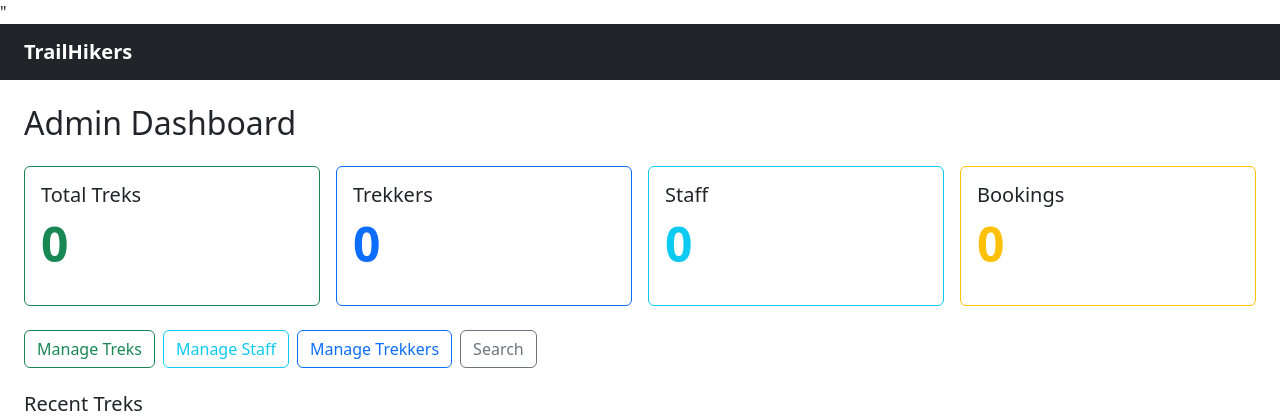
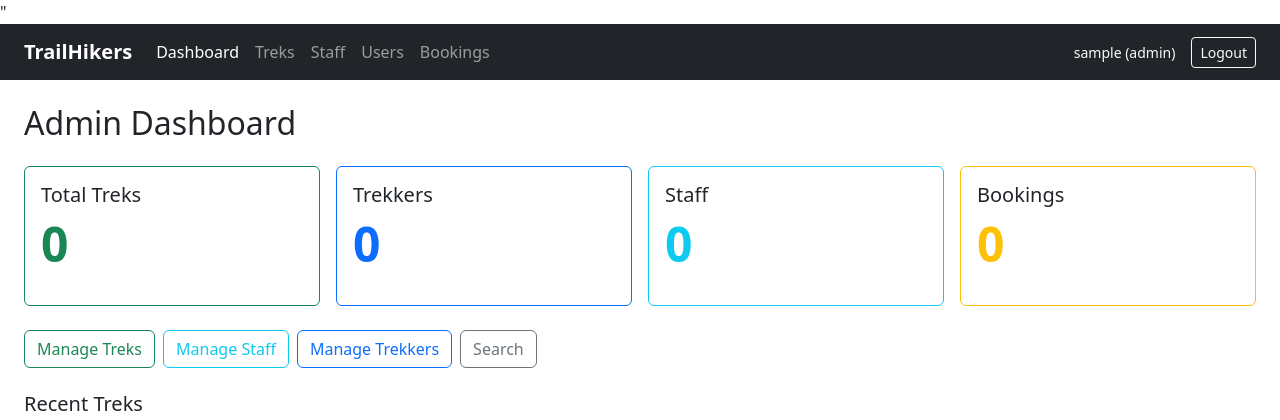
Before and after one commit to 24f2000884/trekking-management-system-may2026-mad1, a Flask app: page /admin/dashboard in a window 1280 px wide. Shown: the top 420 px of the page. Run offline with Flask 3, Linux system fonts and the light colour scheme; the visitor is signed in with stand-in values (Sample User, id 1).

Commit message:
Fixed few bugs, added edit profile page

```diff
--- a/app.py
+++ b/app.py
@@ -158,6 +158,11 @@ def edit_trek(trek_id):
         t.difficulty = request.form['difficulty']
         t.available_slots = int(request.form['slots'])
         t.status = request.form['status']
+        if t.status=='Completed':
+            Booking.query.filter_by(trek_id=trek_id,status='Booked').update({'status':'Completed'})
+            db.session.commit()
+            flash("The trek has been marked completed successfully.",'success')
+            return redirect(url_for('admin_treks'))
         db.session.commit()
         flash('The trek has been updated successfully.','success')
         return redirect(url_for('admin_treks'))
@@ -237,6 +242,11 @@ def admin_search():
     users = User.query.filter(User.username.ilike(f'%{q}%')).all() if q else []
     return render_template('admin/search.html', treks=treks, users=users,q=q)
 
+@app.route('/admin/bookings')
+@admin_access_required
+def admin_bookings():
+    bookings=Booking.query.order_by(Booking.booking_date.desc()).all()
+    return render_template('admin/bookings.html', bookings=bookings)
 
 @app.route('/staff/dashboard')
 @staff_access_required
--- a/models.py
+++ b/models.py
@@ -12,7 +12,7 @@ class User(db.Model):
     role=db.Column(db.String(20), nullable=False)
     is_active=db.Column(db.Boolean, default=True)
     is_blacklisted=db.Column(db.Boolean, default=False)
-    contact=db.column(db.String(20))
+    contact=db.Column(db.String(20))
     created_at= db.Column(db.DateTime, default=datetime.utcnow)
 
     bookings= db.relationship('Booking', backref='user', lazy=True)
--- a/templates/base.html
+++ b/templates/base.html
@@ -1,30 +1,48 @@
 <!DOCTYPE html>
 <html lang="en">
 <head>
-    <meta charset="'UTF-8">
-    <meta name="'viewport" content="width=device-width, initial-scale=1.0">
-    <title>{% block title %}TrailHikers{% endblock %} </title>
-    <link
-    href="https://cdn.jsdelivr.net/npm/bootstrap@5.3.0/dist/css/bootstrap.min.css"
-    rel="stylesheet">
+    <meta charset="UTF-8">
+    <meta name="viewport" content="width=device-width, initial-scale=1.0">
+    <title>{% block title %}Trailhead{% endblock %}</title>
+    <link href="https://cdn.jsdelivr.net/npm/bootstrap@5.3.0/dist/css/bootstrap.min.css" rel="stylesheet">
     <link rel="stylesheet" href=""{{ url_for('static',filename='css/style.css') }}">"
 </head>
 <body>
-    <nav class='navbar navbar-expand-lg navbar-dark bg-dark px-4'>
-        <a class='navbar-brand fw-bold' href="/">TrailHikers</a
-            <div class='ms-auto d-flex gap-3 align-items-center'>
+  <nav class="navbar navbar-expand-lg navbar-dark bg-dark px-3 px-lg-4">
+        <a class="navbar-brand fw-bold" href="/">TrailHikers</a>
+    <button class="navbar-toggler" type="button" data-bs-toggle="collapse" data-bs-target="#navMenu" aria-controls="navMenu" aria-expanded="false" aria-label="Toggle navigation">
+        <span class="navbar-toggler-icon"></span>
+    </button>
+    <div class="collapse navbar-collapse" id="navMenu">
         {% if session.username %}
-                <span class="text-muted small">{{session.username}} ({{session.role}})</span>
-                <a href="/logout" class="btn btn-out line-line btn-sm">Logout</a>
+        <ul class="navbar-nav me-auto mb-2 mb-lg-0">
+            {% if session.role == 'trekker' %}
+            <li class="nav-item"><a class="nav-link {% if request.endpoint == 'trekker_dashboard' %}active{% endif %}" href="{{ url_for('trekker_dashboard') }}">Dashboard</a></li>
+            <li class="nav-item"><a class="nav-link {% if request.endpoint == 'trekker_treks' %}active{% endif %}" href="{{ url_for('trekker_treks') }}">Browse Treks</a></li>
+            <li class="nav-item"><a class="nav-link {% if request.endpoint == 'trekker_bookings' %}active{% endif %}" href="{{ url_for('trekker_bookings') }}">My Bookings</a></li>
+            <li class="nav-item"><a class="nav-link {% if request.endpoint == 'trekker_history' %}active{% endif %}" href="{{ url_for('trekker_history') }}">History</a></li>
+            <li class="nav-item"><a class="nav-link {% if request.endpoint == 'edit_profile' %}active{% endif %}" href="{{ url_for('edit_profile') }}">Edit Profile</a></li>
+            {% elif session.role == 'admin' %}
+            <li class="nav-item"><a class="nav-link {% if request.endpoint == 'admin_dashboard' %}active{% endif %}" href="{{ url_for('admin_dashboard') }}">Dashboard</a></li>
+            <li class="nav-item"><a class="nav-link {% if request.endpoint == 'admin_treks' %}active{% endif %}" href="{{ url_for('admin_treks') }}">Treks</a></li>
+            <li class="nav-item"><a class="nav-link {% if request.endpoint == 'admin_staff' %}active{% endif %}" href="{{ url_for('admin_staff') }}">Staff</a></li>
+            <li class="nav-item"><a class="nav-link {% if request.endpoint == 'admin_users' %}active{% endif %}" href="{{ url_for('admin_users') }}">Users</a></li>
+            <li class="nav-item"><a class="nav-link {% if request.endpoint == 'admin_bookings' %}active{% endif %}" href="{{ url_for('admin_bookings') }}">Bookings</a></li>
+            {% elif session.role == 'staff' %}
+            <li class="nav-item"><a class="nav-link {% if request.endpoint == 'staff_dashboard' %}active{% endif %}" href="{{ url_for('staff_dashboard') }}">Dashboard</a></li>
+        {% endif %}
+    </ul>
+    <div class="d-flex gap-3 align-items-center">
+        <span class="navbar-text small text-light">{{ session.username }} ({{ session.role }})</span>
+        <a href="{{ url_for('logout') }}" class="btn btn-outline-light btn-sm">Logout</a>
+      </div>
       {% endif %}
     </div>
 </nav>
-    <div class="'container mt-3">
-        {% with messages= get_flashed_messages(with_categories=true) %}
-        {% if messages %}
-        {% for category, message in messages %}
-        <div class="alert alert-{{category}} alert-dismissible fade show">
-            {{message}}
+<div class="container mt-3">
+    {% with messages = get_flashed_messages(with_categories=true) %}
+        {% if messages %}{% for category, message in messages %}
+        <div class="alert alert-{{ category }} alert-dismissible fade show">{{ message }}
         <button type="button" class="btn-close" data-bs-dismiss="alert"></button>
     </div>
     {% endfor %}
--- a/templates/trekker/trekker_dashboard.html
+++ b/templates/trekker/trekker_dashboard.html
@@ -1,8 +1,5 @@
 {% extends 'base.html' %}
 {% block title %}Trekker Dashboard: Trailhikers{% endblock %}
-<div>
-    <a href="{{ url_for('edit_profile') }}" class="btn btn-outline-secondary btn-sm">Edit profile</a>
-</div>
 {% block content %}
 <div class="container my-4">
   <div class="d-flex justify-content-between align-items-center flex-wrap gap-2 mb-4">
@@ -10,7 +7,6 @@
       <h2 class="mb-1">Welcome To TrailHikers, {{ session.username }}</h2>
       <p class="text-muted mb-0">Find a hike, book your slot, and track your trips.</p>
     </div>
-    <a href="{{ url_for('trekker_treks') }}" class="btn btn-success">Browse treks</a>
   </div>
   <div class="row g-3 mb-4">
     <div class="col-6 col-md-4">
```
Also changed, not shown: templates/admin/treks.html (+10 -0 lines). Lines whose indentation alone changed are shown as unchanged.
